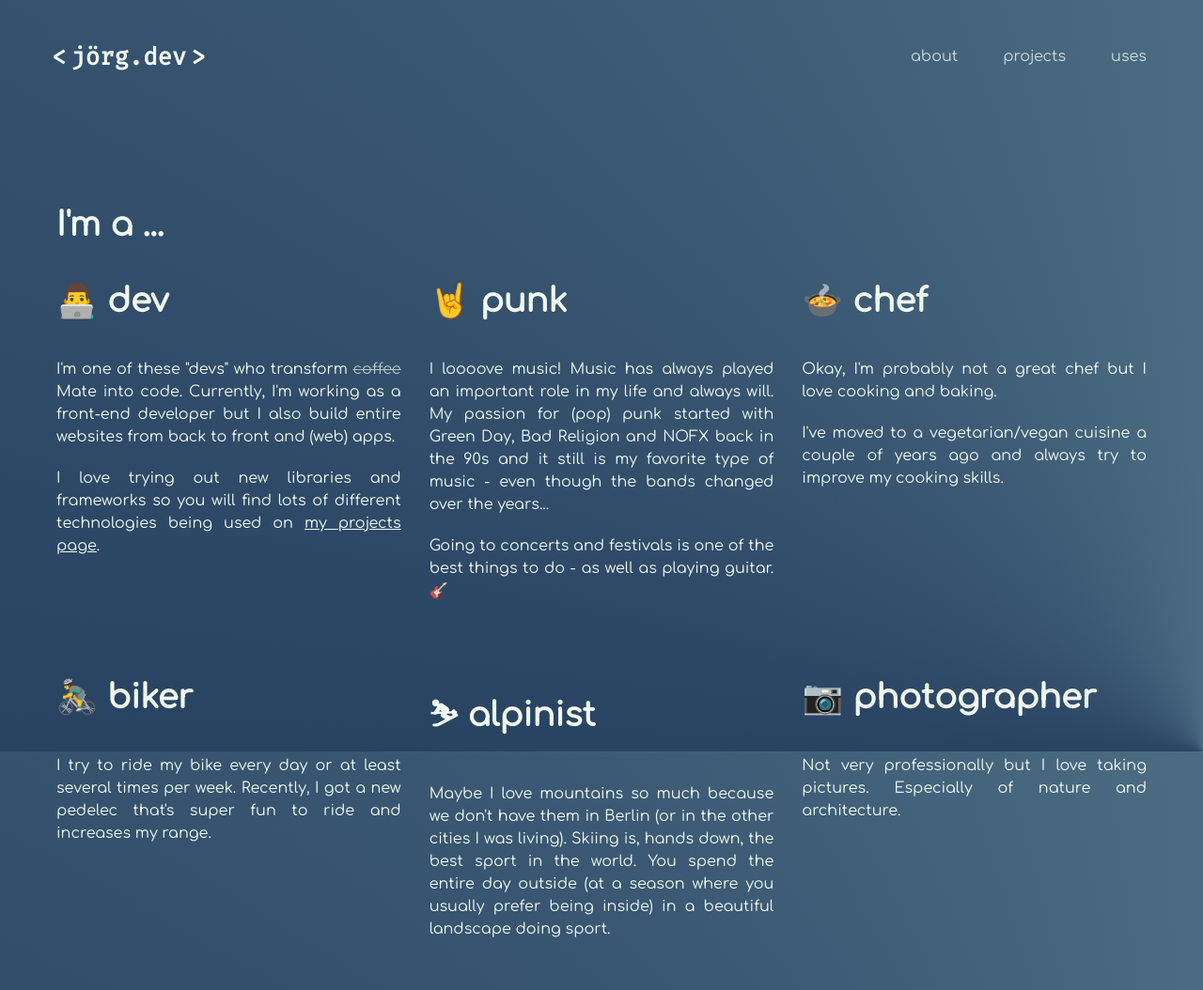
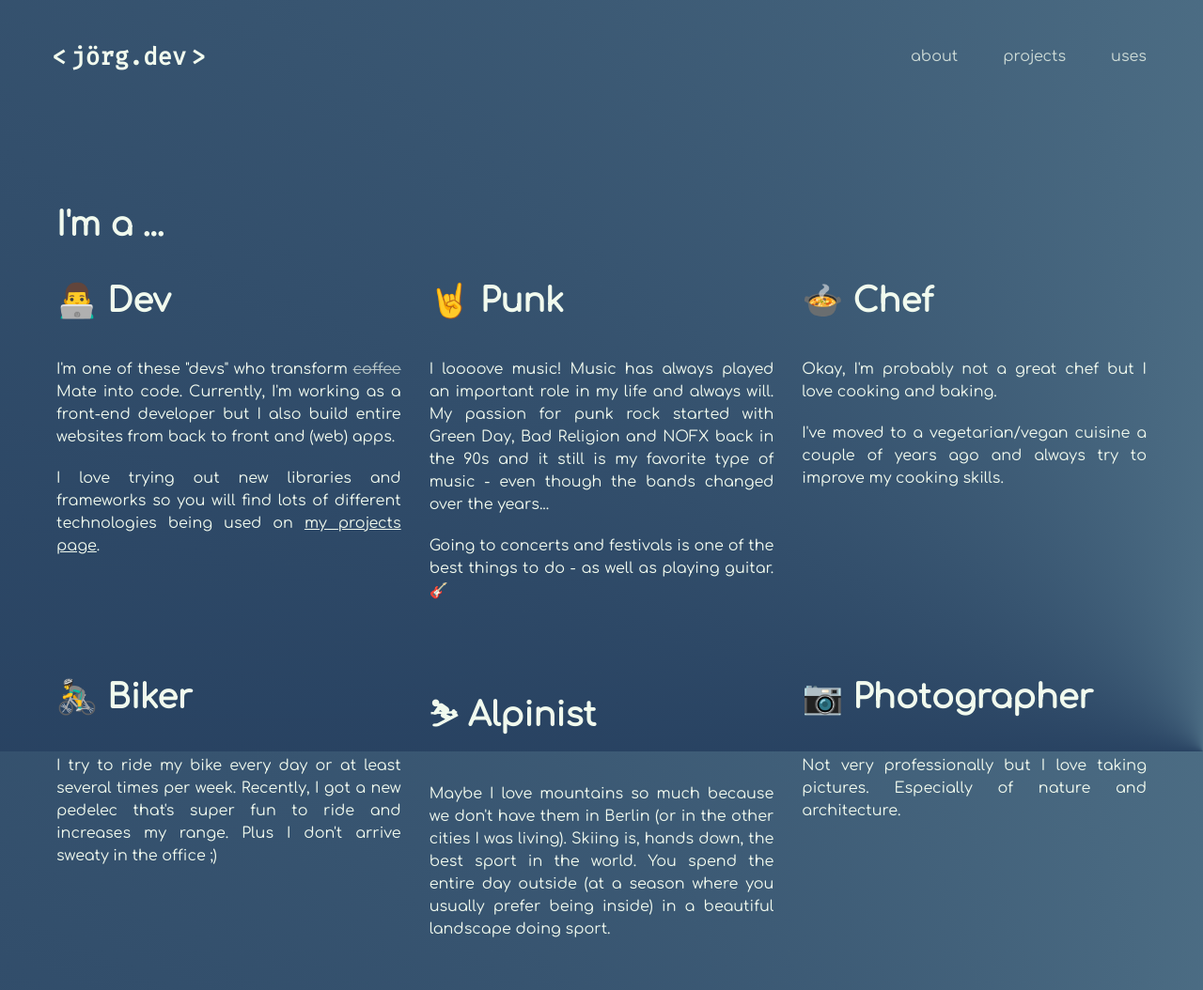
Before and after one commit to lauenroth/joerg.dev, a Gatsby site: page /about in a window 1280 px wide. Shown: the top 1054 px of the page at 94% size. Built offline with nearby package versions, Linux system fonts and the light colour scheme; Gatsby itself is replaced by a stand-in of ours.

Commit message:
update about copy

```diff
--- a/src/pages/about.tsx
+++ b/src/pages/about.tsx
@@ -16,7 +16,7 @@ const AboutPage: React.FC = () => (
             <span role="img" aria-label="nerd emoji">
               👨‍💻
             </span>{" "}
-            dev
+            Dev
           </h2>
           <p>
             I'm one of these &quot;devs&quot; who transform{" "}
@@ -36,11 +36,11 @@ const AboutPage: React.FC = () => (
             <span role="img" aria-label="metal hand emoji">
               🤘
             </span>{" "}
-            punk
+            Punk
           </h2>
           <p>
             I loooove music! Music has always played an important role in my
-            life and always will. My passion for (pop) punk started with Green
+            life and always will. My passion for punk rock started with Green
             Day, Bad Religion and NOFX back in the 90s and it still is my
             favorite type of music - even though the bands changed over the
             years...
@@ -56,7 +56,7 @@ const AboutPage: React.FC = () => (
             <span role="img" aria-label="food emoji">
               🍲
             </span>{" "}
-            chef
+            Chef
           </h2>
           <p>
             Okay, I'm probably not a great chef but I love cooking and baking.
@@ -72,12 +72,12 @@ const AboutPage: React.FC = () => (
             <span role="img" aria-label="bike emoji">
               🚴‍♂️
             </span>{" "}
-            biker
+            Biker
           </h2>
           <p>
             I try to ride my bike every day or at least several times per week.
             Recently, I got a new pedelec that's super fun to ride and increases
-            my range.
+            my range. Plus I don't arrive sweaty in the office ;)
           </p>
         </li>
 
@@ -86,7 +86,7 @@ const AboutPage: React.FC = () => (
             <span role="img" aria-label="skiing emoji">
               ⛷
             </span>{" "}
-            alpinist
+            Alpinist
           </h2>
           <p>
             Maybe I love mountains so much because we don't have them in Berlin
@@ -102,7 +102,7 @@ const AboutPage: React.FC = () => (
             <span role="img" aria-label="camera emoji">
               📷
             </span>{" "}
-            photographer
+            Photographer
           </h2>
           <p>
             Not very professionally but I love taking pictures. Especially of
```
